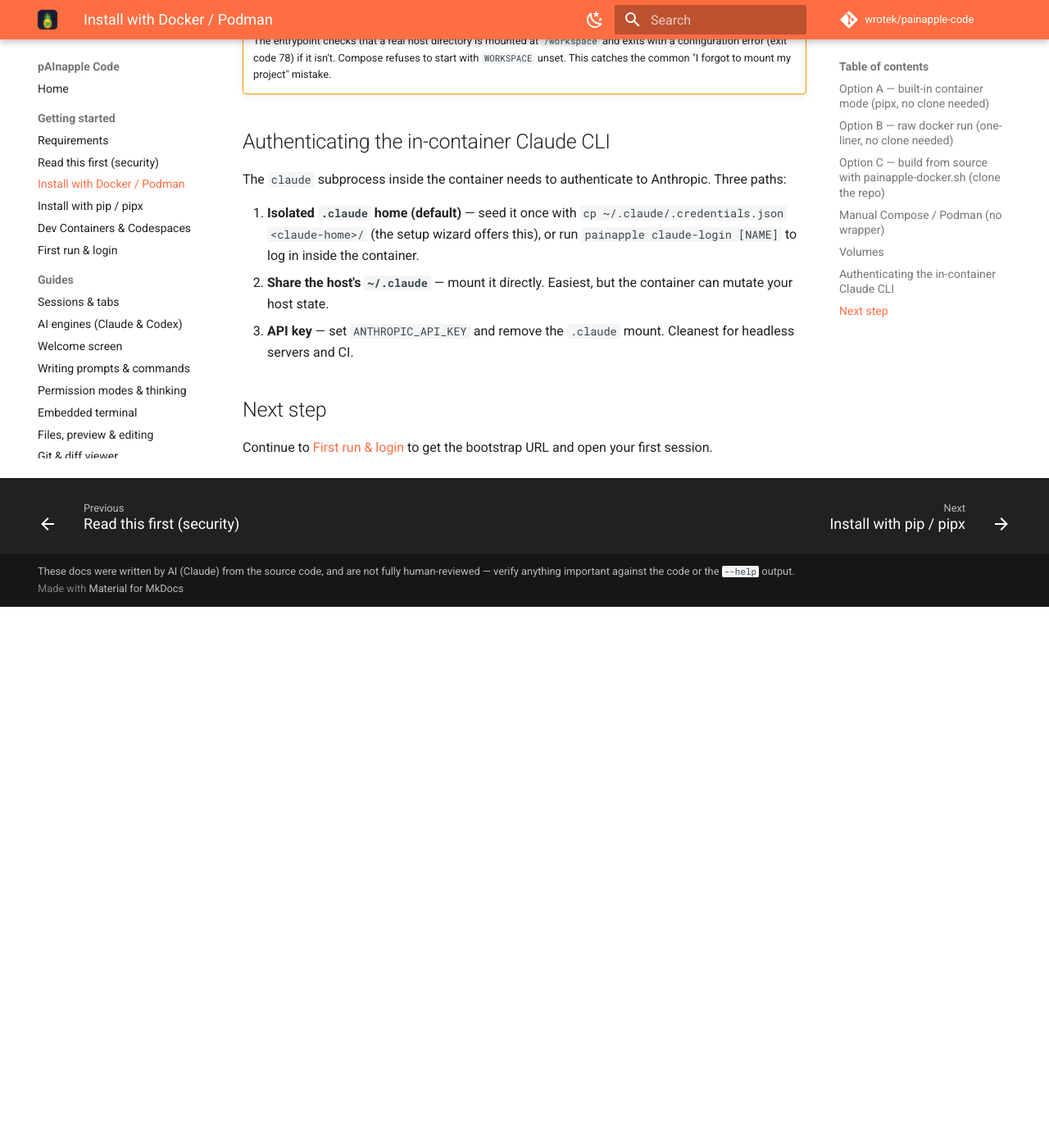
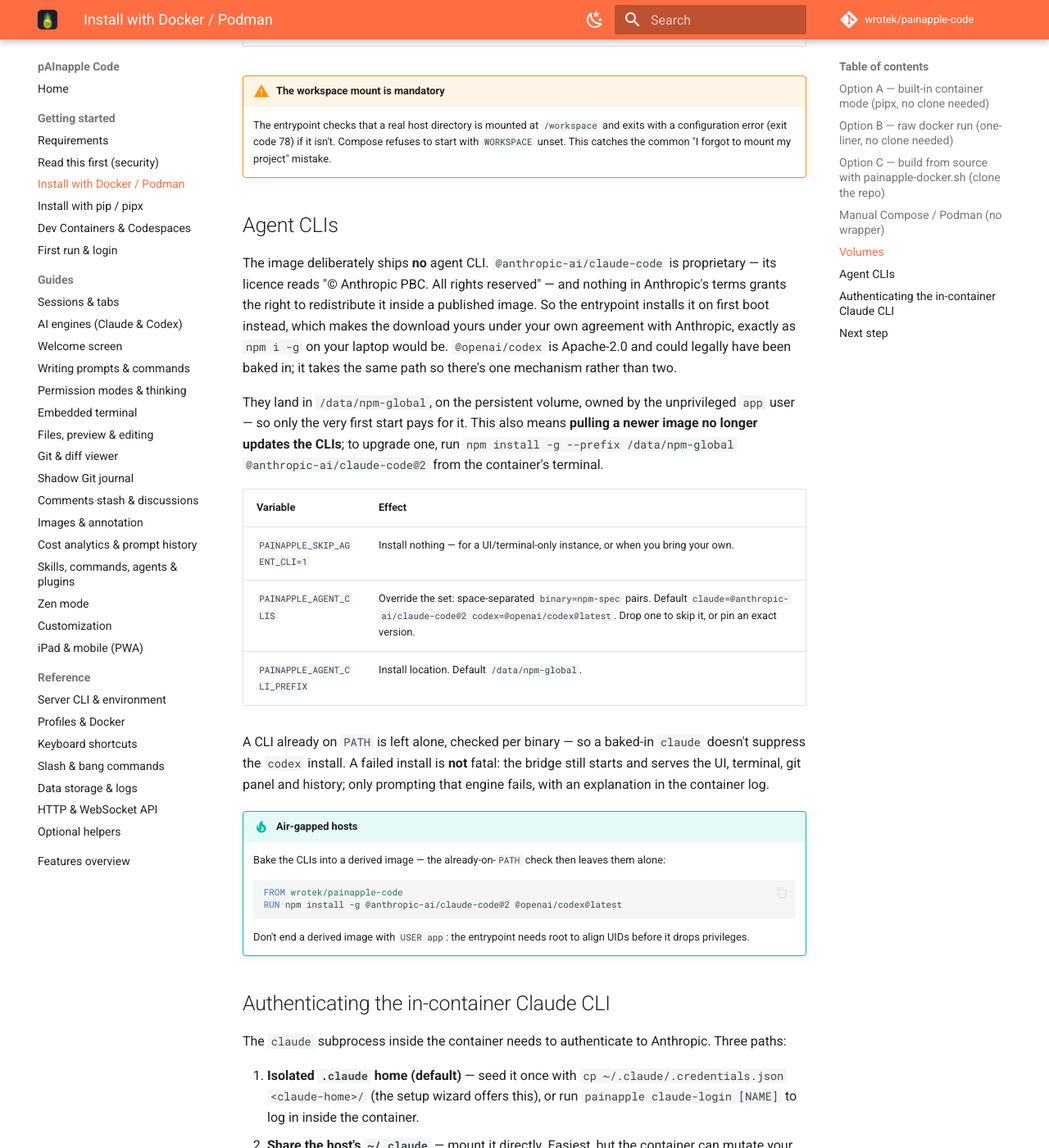
Before and after one commit to wrotek/painapple-code, an MkDocs documentation site: the page built from docs-site/getting-started/install-docker.md, in a window 1280 px wide and 1400 px high, scrolled down 3604 px. Shown: the whole window at 82% size. Built offline with MkDocs 1.6.1 and Material for MkDocs 9.7.7, drawn with Linux system fonts in a browser that asks for light colours; comment, search, counter and statistics services are not loaded; before the commit the page ends 4344 px from its top, so only the background shows below that; some of the changed text lies outside the part shown.

Commit message:
tweak: install agent CLIs at first boot instead of baking them in
The image bundled @anthropic-ai/claude-code, which is proprietary — its
LICENSE.md is "© Anthropic PBC. All rights reserved" — and nothing in
Anthropic's terms grants redistribution. Publishing it inside the image
was therefore a permission we never had. Moving the npm install into
docker-entrypoint.sh makes the download the user's own, under their own
agreement with the vendor, exactly as `npm i -g` on a host would be.

@openai/codex rides along, newly available in the container. It's
Apache-2.0, so it could have been baked in; one mechanism beats two, and
both engines now upgrade without a rebuild.

Installs into /data/npm-global (the persistent volume, as the
unprivileged app user), so only the first boot pays for it — ~4s, both
packages ship prebuilt binaries. Failure is non-fatal: the bridge still
serves the UI, terminal, git panel and history, and logs why the engine
won't answer. Escape hatches: PAINAPPLE_SKIP_AGENT_CLI=1,
PAINAPPLE_AGENT_CLIS as `binary=npm-spec` pairs, and an
already-on-PATH check per binary so a derived image can bake them in
for air-gapped hosts.

Consequence worth noting: pulling a newer image no longer updates the
CLIs, since they now live on the volume. Documented in docker-deploy.md.

The two ${var#pattern} expansions in the parser MUST stay quoted — dash
mis-parses the unquoted form when the pattern contains `=` in an
assignment word and hands back the string unstripped, which would ask
npm for a package literally named "claude=@anthropic-ai/claude-code@2".
bash strips it either way, so it only shows up in the container.

Verified against real npm in a container: fresh install, idempotent
re-run, skip flag, and a codex-only override.

Co-Authored-By: Claude Opus 5 (1M context) <noreply@anthropic.com>

````diff
--- a/docs-site/getting-started/install-docker.md
+++ b/docs-site/getting-started/install-docker.md
@@ -2,7 +2,7 @@
 
 The recommended way to run pAInapple Code is in a container — it gives you the isolation the [security notes](security.md) call for, and the image bundles everything it needs.
 
-The image ships Python 3.13, Node 20, the `@anthropic-ai/claude-code` CLI, `git`, and a baseline dev toolkit (ripgrep, fd, jq, tmux, vim, and more). Application state persists in named volumes; your project and an isolated Claude CLI home are bind-mounted from the host. The Dockerfile is OCI-compliant, so it works with Docker, Podman, nerdctl, or any other OCI runtime.
+The image ships Python 3.13, Node 20, `git`, and a baseline dev toolkit (ripgrep, fd, jq, tmux, vim, and more). The agent CLIs — `@anthropic-ai/claude-code` and `@openai/codex` — are **not** baked into the image; the entrypoint installs them from npm into the `/data` volume on first start, so the download happens under your own agreement with the vendor. That costs a few seconds once and needs npm-registry access on that first boot; see [Agent CLIs](#agent-clis) below to change or skip it. Application state persists in named volumes; your project and an isolated Claude CLI home are bind-mounted from the host. The Dockerfile is OCI-compliant, so it works with Docker, Podman, nerdctl, or any other OCI runtime.
 
 ## Option A — built-in container mode (pipx, no clone needed)
 
@@ -135,6 +135,30 @@ Open `http://localhost:8765/` in a browser. The first run logs a bootstrap URL w
 !!! warning "The workspace mount is mandatory"
     The entrypoint checks that a real host directory is mounted at `/workspace` and exits with a configuration error (exit code 78) if it isn't. Compose refuses to start with `WORKSPACE` unset. This catches the common "I forgot to mount my project" mistake.
 
+## Agent CLIs
+
+The image deliberately ships **no** agent CLI. `@anthropic-ai/claude-code` is proprietary — its licence reads "© Anthropic PBC. All rights reserved" — and nothing in Anthropic's terms grants the right to redistribute it inside a published image. So the entrypoint installs it on first boot instead, which makes the download yours under your own agreement with Anthropic, exactly as `npm i -g` on your laptop would be. `@openai/codex` is Apache-2.0 and could legally have been baked in; it takes the same path so there's one mechanism rather than two.
+
+They land in `/data/npm-global`, on the persistent volume, owned by the unprivileged `app` user — so only the very first start pays for it. This also means **pulling a newer image no longer updates the CLIs**; to upgrade one, run `npm install -g --prefix /data/npm-global @anthropic-ai/claude-code@2` from the container's terminal.
+
+| Variable | Effect |
+|---|---|
+| `PAINAPPLE_SKIP_AGENT_CLI=1` | Install nothing — for a UI/terminal-only instance, or when you bring your own. |
+| `PAINAPPLE_AGENT_CLIS` | Override the set: space-separated `binary=npm-spec` pairs. Default `claude=@anthropic-ai/claude-code@2 codex=@openai/codex@latest`. Drop one to skip it, or pin an exact version. |
+| `PAINAPPLE_AGENT_CLI_PREFIX` | Install location. Default `/data/npm-global`. |
+
+A CLI already on `PATH` is left alone, checked per binary — so a baked-in `claude` doesn't suppress the `codex` install. A failed install is **not** fatal: the bridge still starts and serves the UI, terminal, git panel and history; only prompting that engine fails, with an explanation in the container log.
+
+!!! tip "Air-gapped hosts"
+    Bake the CLIs into a derived image — the already-on-`PATH` check then leaves them alone:
+
+    ```dockerfile
+    FROM wrotek/painapple-code
+    RUN npm install -g @anthropic-ai/claude-code@2 @openai/codex@latest
+    ```
+
+    Don't end a derived image with `USER app`: the entrypoint needs root to align UIDs before it drops privileges.
+
 ## Authenticating the in-container Claude CLI
 
 The `claude` subprocess inside the container needs to authenticate to Anthropic. Three paths:
````
Also changed, not shown: README.dockerhub.md (+6 -3 lines), README.md (+1 -1 lines), THIRD_PARTY_NOTICES.md (+15 -2 lines), docs-site/getting-started/requirements.md (+1 -1 lines), 2 other files.
